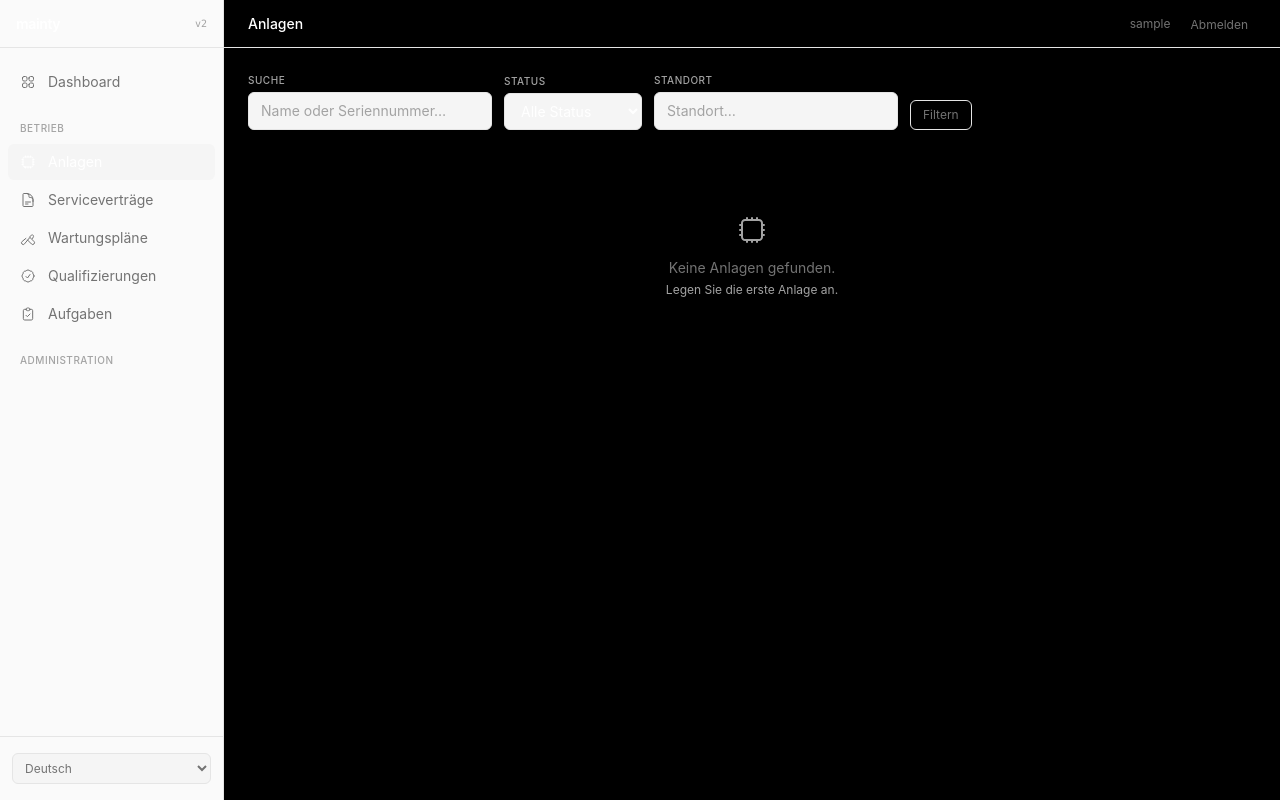
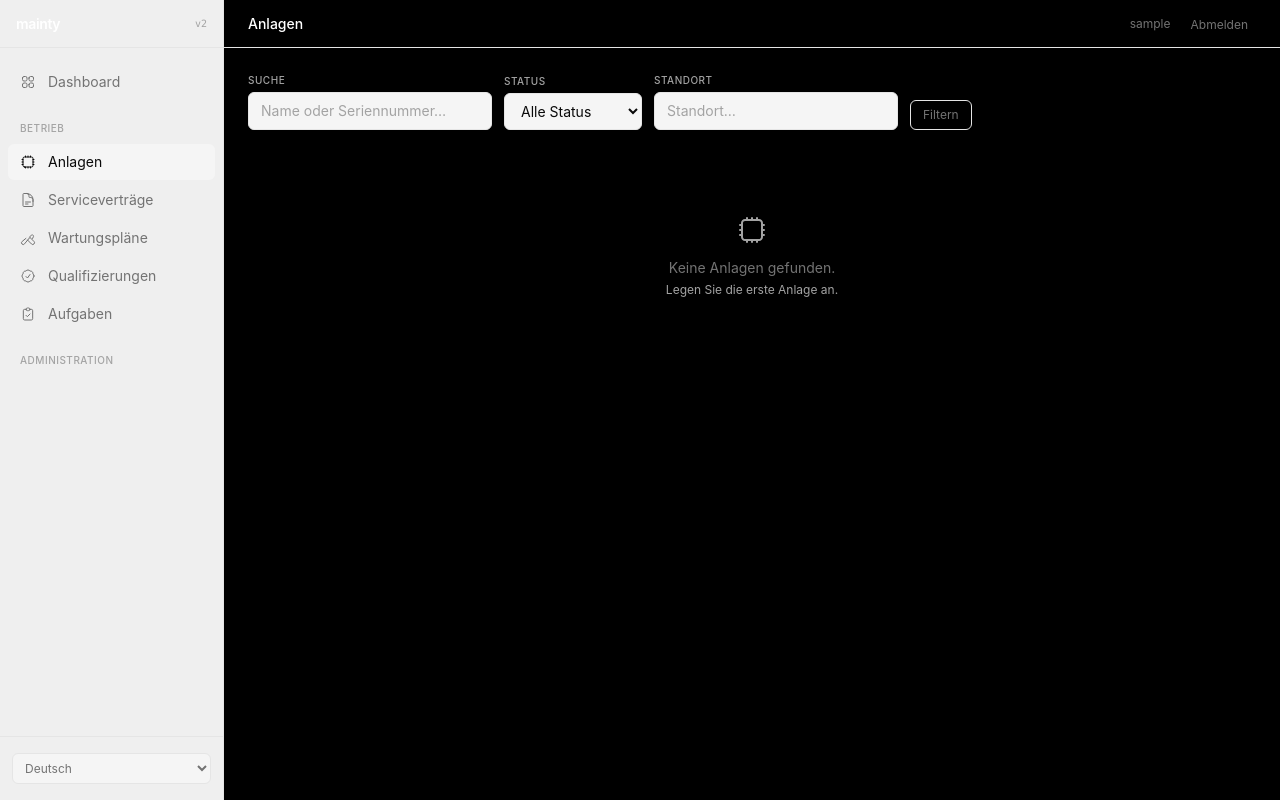
Before and after one commit to Brembo109/mainty-v2, a Django app: page /assets/ in a window 1280 px wide. Run offline with Django 5.2, Linux system fonts and the light colour scheme; the visitor is signed in with stand-in values (Sample User, id 1); data that the repository does not hold is empty; style sheets or scripts are compiled from the project's sources; some libraries are stand-ins or nearby versions.

Commit message:
fix: use semantic tokens in base/component CSS for light mode compatibility

```diff
--- a/static/src/main.css
+++ b/static/src/main.css
@@ -2,7 +2,7 @@
   /* Light Mode */
   --color-surface: #ffffff;
   --color-surface-card: #f5f5f5;
-  --color-surface-elevated: #fafafa;
+  --color-surface-elevated: #efefef;
   --color-border: #e5e5e5;
   --color-border-subtle: #f0f0f0;
   --color-border-strong: #d4d4d4;
@@ -42,7 +42,7 @@
 
 @layer base {
   html {
-    @apply bg-black text-white antialiased;
+    @apply bg-surface text-content-primary antialiased;
   }
 
   /* Scrollbar */
@@ -71,7 +71,7 @@
 
   /* Ghost button */
   .btn-ghost {
-    @apply inline-flex items-center gap-2 px-3 py-1.5 text-content-secondary text-sm font-medium rounded border border-border hover:bg-surface-card hover:text-white transition-colors;
+    @apply inline-flex items-center gap-2 px-3 py-1.5 text-content-secondary text-sm font-medium rounded border border-border hover:bg-surface-card hover:text-content-primary transition-colors;
   }
 
   /* Status badges */
@@ -110,7 +110,7 @@
 
   /* Form inputs */
   .form-input {
-    @apply w-full bg-surface-card border border-border rounded px-3 py-2 text-sm text-white placeholder-content-tertiary focus:outline-none focus:border-white/40 transition-colors;
+    @apply w-full bg-surface-card border border-border rounded px-3 py-2 text-sm text-content-primary placeholder-content-tertiary focus:outline-none focus:border-content-tertiary transition-colors;
   }
   .form-label {
     @apply block text-xs font-medium text-content-secondary mb-1.5;
@@ -118,9 +118,9 @@
 
   /* Nav item in sidebar */
   .nav-item {
-    @apply flex items-center gap-3 px-3 py-2 rounded text-sm text-content-secondary hover:text-white hover:bg-surface-card transition-colors;
+    @apply flex items-center gap-3 px-3 py-2 rounded text-sm text-content-secondary hover:text-content-primary hover:bg-surface-card transition-colors;
   }
   .nav-item.active {
-    @apply text-white bg-surface-card;
+    @apply text-content-primary bg-surface-card;
   }
 }
```
